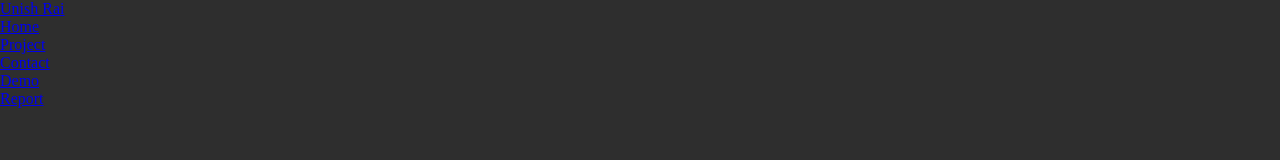
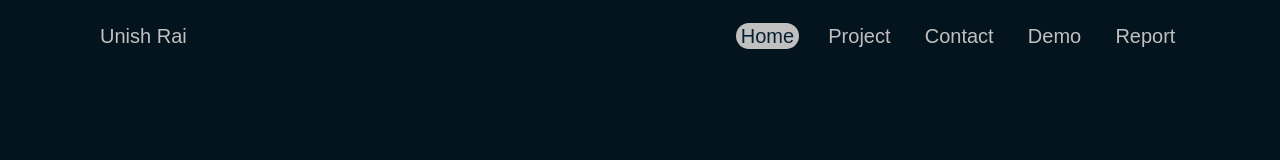
Before and after one commit to YunishRai/Web-Dev, a plain HTML site: page index.html in a window 1280 px wide. Drawn offline with Linux system fonts and the light colour scheme; a web font is replaced by a local one.

Commit message:
Gave style to navigation bar and suttle change in background color

```diff
--- a/index.html
+++ b/index.html
@@ -5,12 +5,13 @@
     <meta name="viewport" content="width=device-width, initial-scale=1.0">
     <title>Document</title>
     <link rel="stylesheet" href="styles.css">
+    <link rel="stylesheet" href="web.css">
 </head>
 <body>
     <nav>
         <a href="index.html" class="logo">Unish Rai</a>
         <ul>
-            <li><a href="index.html">Home</a></li>
+            <li><a href="index.html" Class="active">Home</a></li>
             <li><a href="project.html">Project</a></li>
             <li><a href="contact.html">Contact</a></li>
             <li><a href="demo.html">Demo</a></li>
--- a/styles.css
+++ b/styles.css
@@ -1,8 +1,11 @@
+@import url('https://fonts.googleapis.com/css2?family=Gluten:wght@100..900&family=Pattaya&family=Playpen+Sans:wght@100..800&family=Shadows+Into+Light+Two&display=swap');
+
+
 * {
     margin: 0;
     padding: 0;
 }
 
 body {
-    background: #2e2e2e;
+    background: #04141f;
 }
--- a/web.css
+++ b/web.css
@@ -0,0 +1,46 @@
+nav a {
+    text-decoration: none;
+}
+
+nav {
+    align-items: center;
+    display: flex;
+    justify-content: space-between;
+    padding: 25px 100px;
+
+}
+
+nav ul {
+    display: flex;
+    list-style: none;
+}
+
+nav ul li a {
+    color: #c0c0c0;
+    font-family: Arial, Helvetica, sans-serif;
+    font-size: 20px;
+    padding: 0.1em 0.23em;
+    transition: all 0.6s ease-in-out 0s;
+}
+
+nav ul li {
+    margin-left: 25px;
+}
+
+.logo {
+    color: #c0c0c0;
+    font-family: playpen sans , sans-serif;
+    font-size: 20px;
+}
+
+nav ul li a:hover {
+    color: #072132;
+    background-color: #c0c0c0;
+    border-radius: 30px;
+}
+
+.active {
+    color: #072132;
+    background-color: #c0c0c0;
+    border-radius: 30px;
+}
```
